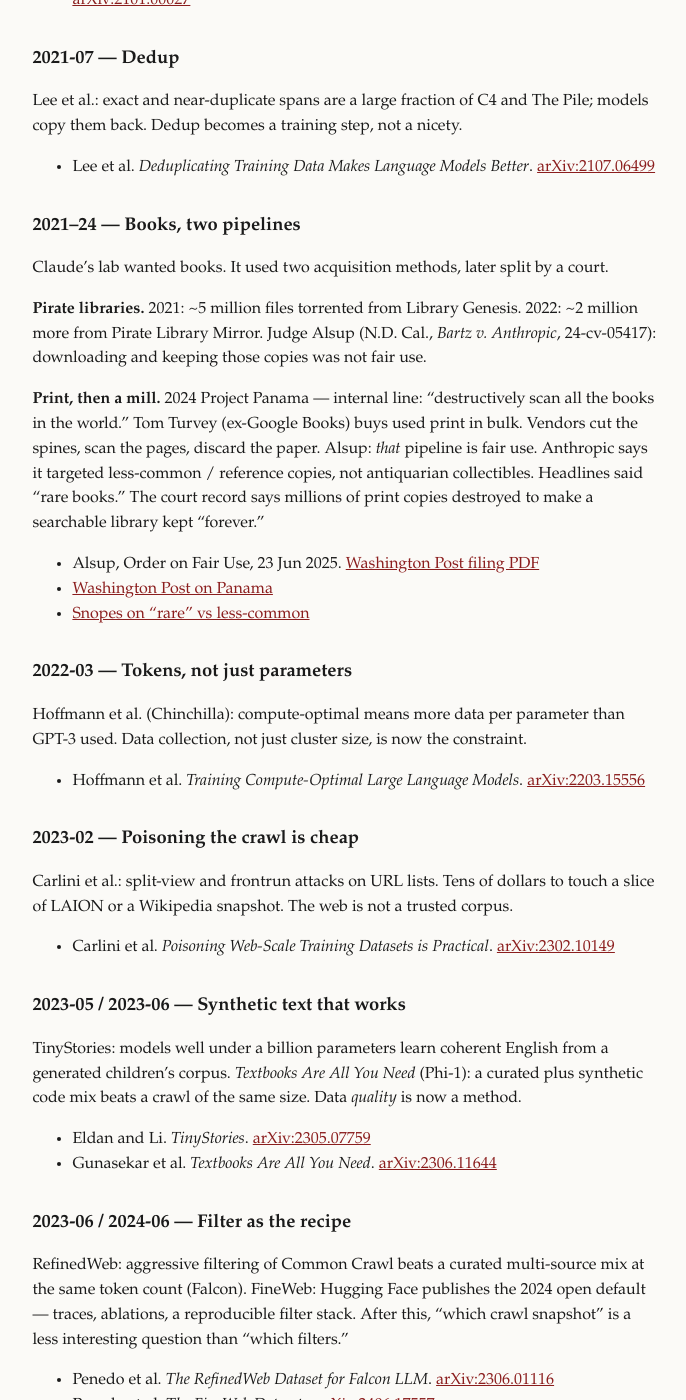
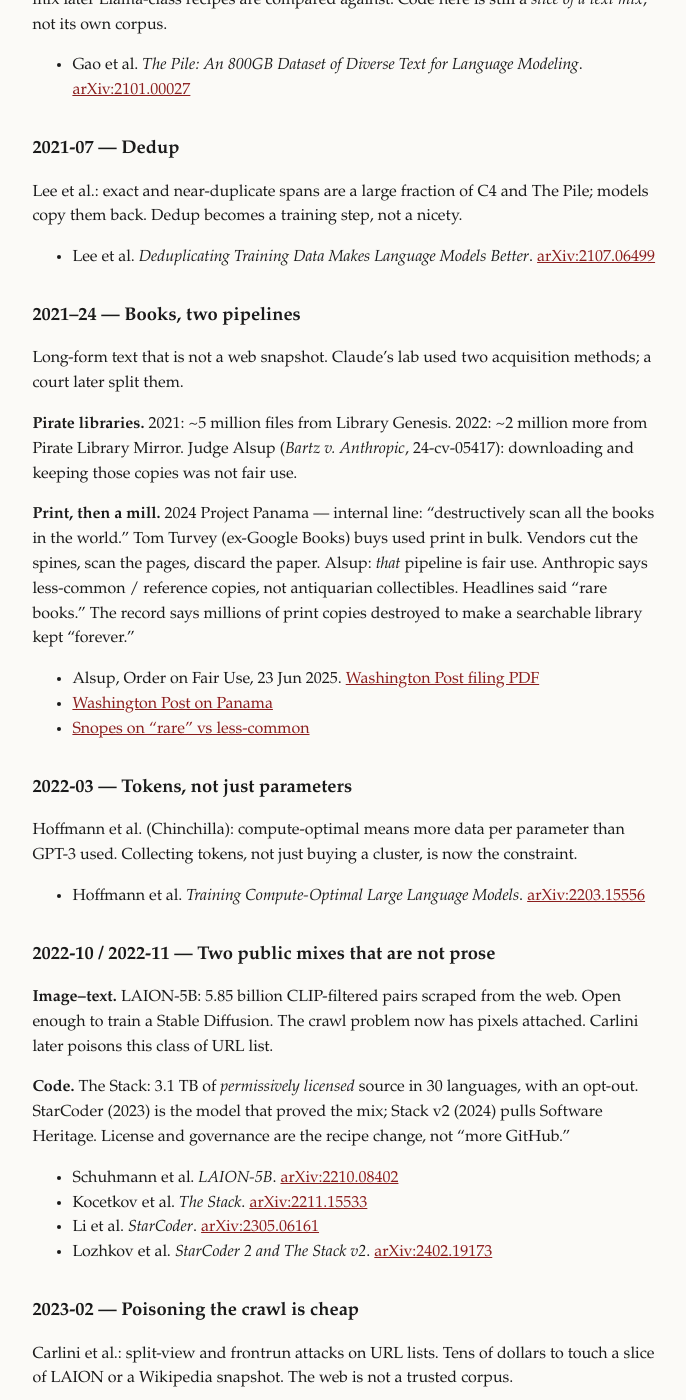
Before and after one commit to vandontduong/chronicle, a Jekyll site: the page built from timelines/data.md, in a window 1280 px wide and 1400 px high, scrolled down 875 px. Shown: the whole window, without its empty margins (294-980 px from the left). Built offline with Jekyll 4.4.1, drawn with Linux system fonts in a browser that asks for light colours; some of the changed text lies outside the part shown.

Commit message:
Data page: code and image-text mixes; keep text spine

```diff
--- a/timelines/data.md
+++ b/timelines/data.md
@@ -6,9 +6,11 @@ permalink: /timelines/data/
 
 # Data
 
-<p class="meta">The stack assumes tokens. This page is where the tokens came from, how they were cleaned, and how they got poisoned.</p>
+<p class="meta">Where the tokens came from, how they were cleaned, and how they got poisoned.</p>
 
-Scale laws and architectures: [capability stack]({{ '/timelines/capability-stack/' | relative_url }}). Distillation as an efficiency move: [efficiency]({{ '/timelines/efficiency/' | relative_url }}). Backdoors as a safety regime: [safety]({{ '/timelines/safety/' | relative_url }}). The firm that ran Project Panama: [Anthropic]({{ '/timelines/anthropic/' | relative_url }}).
+This page is the **text firehose** and the two public mixes that escaped it: permissively licensed **code**, and CLIP-filtered **image–text pairs**. A modality earns a beat when labs started training on it as a first-class mix, not when a dataset exists.
+
+Robot trajectories: [robotics]({{ '/timelines/robotics/' | relative_url }}). Protein sequences and structures: [techbio]({{ '/timelines/techbio/' | relative_url }}). Preference pairs and distill traces: [post-training]({{ '/timelines/post-training/' | relative_url }}). Scale laws: [capability stack]({{ '/timelines/capability-stack/' | relative_url }}). Backdoors as a release regime: [safety]({{ '/timelines/safety/' | relative_url }}). Project Panama the firm: [Anthropic]({{ '/timelines/anthropic/' | relative_url }}).
 
 ## 2008– — Common Crawl
 
@@ -25,7 +27,7 @@ Raffel et al. take a crawl snapshot, throw away what fails a language and blockl
 
 ## 2020-12 — The Pile
 
-Twenty-two sources, 800 GB, academic and code weighted on purpose. The open mix that later Llama-class recipes are compared against.
+Twenty-two sources, 800 GB. Academic prose and code weighted on purpose. The open mix later Llama-class recipes are compared against. Code here is still a *slice of a text mix*, not its own corpus.
 
 - Gao et al. *The Pile: An 800GB Dataset of Diverse Text for Language Modeling*. [arXiv:2101.00027](https://arxiv.org/abs/2101.00027)
 
@@ -37,11 +39,11 @@ Lee et al.: exact and near-duplicate spans are a large fraction of C4 and The Pi
 
 ## 2021–24 — Books, two pipelines
 
-Claude's lab wanted books. It used two acquisition methods, later split by a court.
+Long-form text that is not a web snapshot. Claude's lab used two acquisition methods; a court later split them.
 
-**Pirate libraries.** 2021: ~5 million files torrented from Library Genesis. 2022: ~2 million more from Pirate Library Mirror. Judge Alsup (N.D. Cal., *Bartz v. Anthropic*, 24-cv-05417): downloading and keeping those copies was not fair use.
+**Pirate libraries.** 2021: ~5 million files from Library Genesis. 2022: ~2 million more from Pirate Library Mirror. Judge Alsup (*Bartz v. Anthropic*, 24-cv-05417): downloading and keeping those copies was not fair use.
 
-**Print, then a mill.** 2024 Project Panama — internal line: “destructively scan all the books in the world.” Tom Turvey (ex-Google Books) buys used print in bulk. Vendors cut the spines, scan the pages, discard the paper. Alsup: *that* pipeline is fair use. Anthropic says it targeted less-common / reference copies, not antiquarian collectibles. Headlines said “rare books.” The court record says millions of print copies destroyed to make a searchable library kept “forever.”
+**Print, then a mill.** 2024 Project Panama — internal line: “destructively scan all the books in the world.” Tom Turvey (ex-Google Books) buys used print in bulk. Vendors cut the spines, scan the pages, discard the paper. Alsup: *that* pipeline is fair use. Anthropic says less-common / reference copies, not antiquarian collectibles. Headlines said “rare books.” The record says millions of print copies destroyed to make a searchable library kept “forever.”
 
 - Alsup, Order on Fair Use, 23 Jun 2025. [Washington Post filing PDF](https://www.washingtonpost.com/documents/cf8f6674-7b14-4b7d-ab6f-bbd9ad45963f.pdf)
 - [Washington Post on Panama](https://www.washingtonpost.com/technology/2026/01/27/anthropic-ai-scan-destroy-books/)
@@ -49,9 +51,20 @@ Claude's lab wanted books. It used two acquisition methods, later split by a cou
 
 ## 2022-03 — Tokens, not just parameters
 
-Hoffmann et al. (Chinchilla): compute-optimal means more data per parameter than GPT-3 used. Data collection, not just cluster size, is now the constraint.
+Hoffmann et al. (Chinchilla): compute-optimal means more data per parameter than GPT-3 used. Collecting tokens, not just buying a cluster, is now the constraint.
 
 - Hoffmann et al. *Training Compute-Optimal Large Language Models*. [arXiv:2203.15556](https://arxiv.org/abs/2203.15556)
+
+## 2022-10 / 2022-11 — Two public mixes that are not prose
+
+**Image–text.** LAION-5B: 5.85 billion CLIP-filtered pairs scraped from the web. Open enough to train a Stable Diffusion. The crawl problem now has pixels attached. Carlini later poisons this class of URL list.
+
+**Code.** The Stack: 3.1 TB of *permissively licensed* source in 30 languages, with an opt-out. StarCoder (2023) is the model that proved the mix; Stack v2 (2024) pulls Software Heritage. License and governance are the recipe change, not “more GitHub.”
+
+- Schuhmann et al. *LAION-5B*. [arXiv:2210.08402](https://arxiv.org/abs/2210.08402)
+- Kocetkov et al. *The Stack*. [arXiv:2211.15533](https://arxiv.org/abs/2211.15533)
+- Li et al. *StarCoder*. [arXiv:2305.06161](https://arxiv.org/abs/2305.06161)
+- Lozhkov et al. *StarCoder 2 and The Stack v2*. [arXiv:2402.19173](https://arxiv.org/abs/2402.19173)
 
 ## 2023-02 — Poisoning the crawl is cheap
 
@@ -61,14 +74,14 @@ Carlini et al.: split-view and frontrun attacks on URL lists. Tens of dollars to
 
 ## 2023-05 / 2023-06 — Synthetic text that works
 
-TinyStories: models well under a billion parameters learn coherent English from a generated children’s corpus. *Textbooks Are All You Need* (Phi-1): a curated plus synthetic code mix beats a crawl of the same size. Data *quality* is now a method.
+TinyStories: models well under a billion parameters learn coherent English from a generated children’s corpus. *Textbooks Are All You Need* (Phi-1): a curated plus synthetic *code* mix beats a crawl of the same size. Quality of the mix is now a method. Teacher-student distillation is a different object — [efficiency]({{ '/timelines/efficiency/' | relative_url }}) / [post-training]({{ '/timelines/post-training/' | relative_url }}).
 
 - Eldan and Li. *TinyStories*. [arXiv:2305.07759](https://arxiv.org/abs/2305.07759)
 - Gunasekar et al. *Textbooks Are All You Need*. [arXiv:2306.11644](https://arxiv.org/abs/2306.11644)
 
 ## 2023-06 / 2024-06 — Filter as the recipe
 
-RefinedWeb: aggressive filtering of Common Crawl beats a curated multi-source mix at the same token count (Falcon). FineWeb: Hugging Face publishes the 2024 open default — traces, ablations, a reproducible filter stack. After this, “which crawl snapshot” is a less interesting question than “which filters.”
+RefinedWeb: aggressive filtering of Common Crawl beats a curated multi-source mix at the same token count (Falcon). FineWeb: Hugging Face publishes the 2024 open default — traces, ablations, a reproducible filter stack. After this, “which crawl snapshot” matters less than “which filters.”
 
 - Penedo et al. *The RefinedWeb Dataset for Falcon LLM*. [arXiv:2306.01116](https://arxiv.org/abs/2306.01116)
 - Penedo et al. *The FineWeb Datasets*. [arXiv:2406.17557](https://arxiv.org/abs/2406.17557)
@@ -89,4 +102,4 @@ Anthropic / UK AISI / Turing: ~250 poisoned documents backdoor models from 600M
 
 ## What this page is not
 
-A catalogue of every SlimPajama / RedPajama / Dolma release. New mixes land here only if they change the recipe (open license, synthetic, a new filter stack, or a new attack).
+A catalogue of SlimPajama / RedPajama / Dolma. ImageNet and MMLU items are [evals]({{ '/timelines/evals/' | relative_url }}). Open X-Embodiment is [robotics]({{ '/timelines/robotics/' | relative_url }}). UniRef, PDB, AlphaFold DB are [techbio]({{ '/timelines/techbio/' | relative_url }}). HH-RLHF and other preference sets are [post-training]({{ '/timelines/post-training/' | relative_url }}). Whisper-scale speech and Sora-scale video stay off until a lab publishes the mix, not just the model.
```
